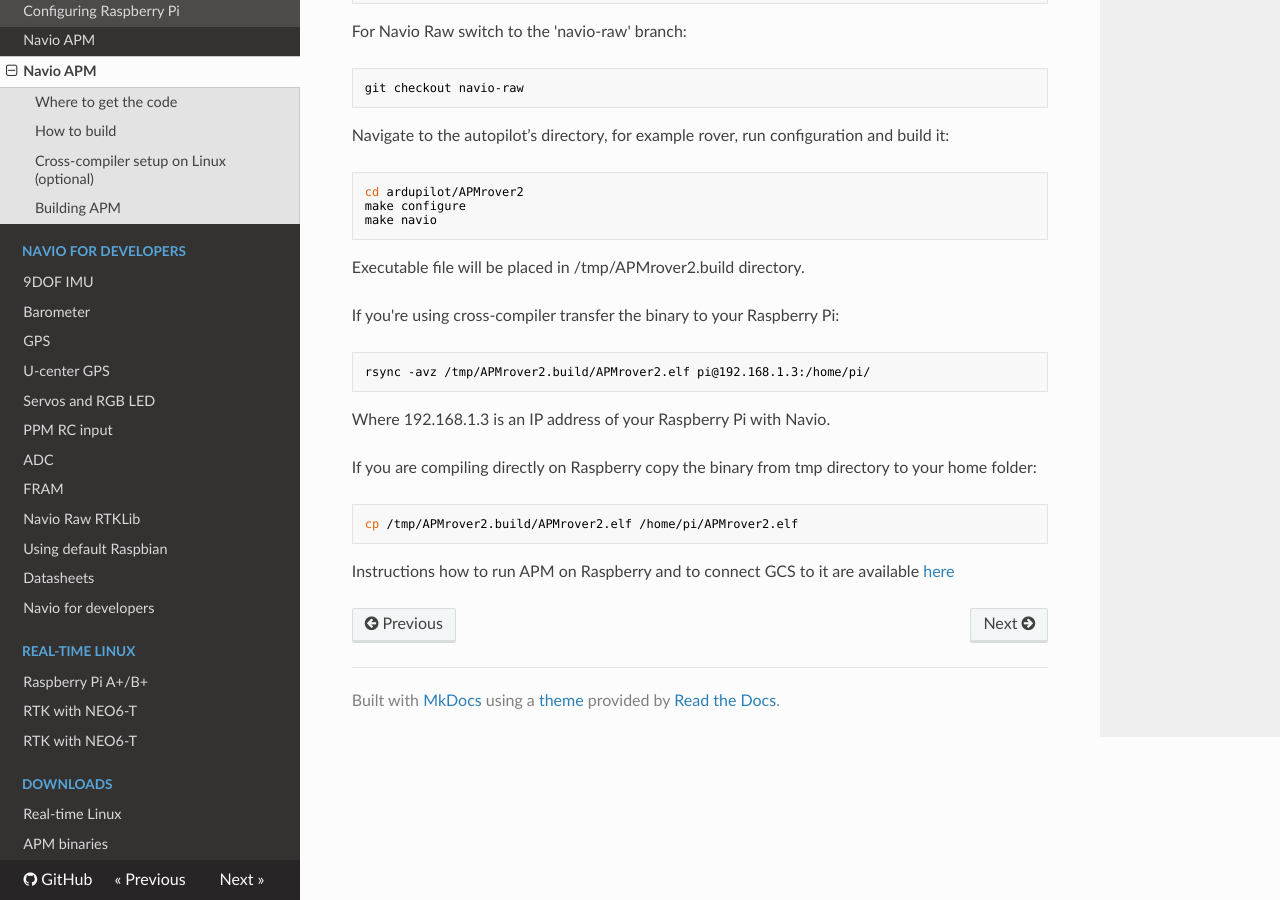
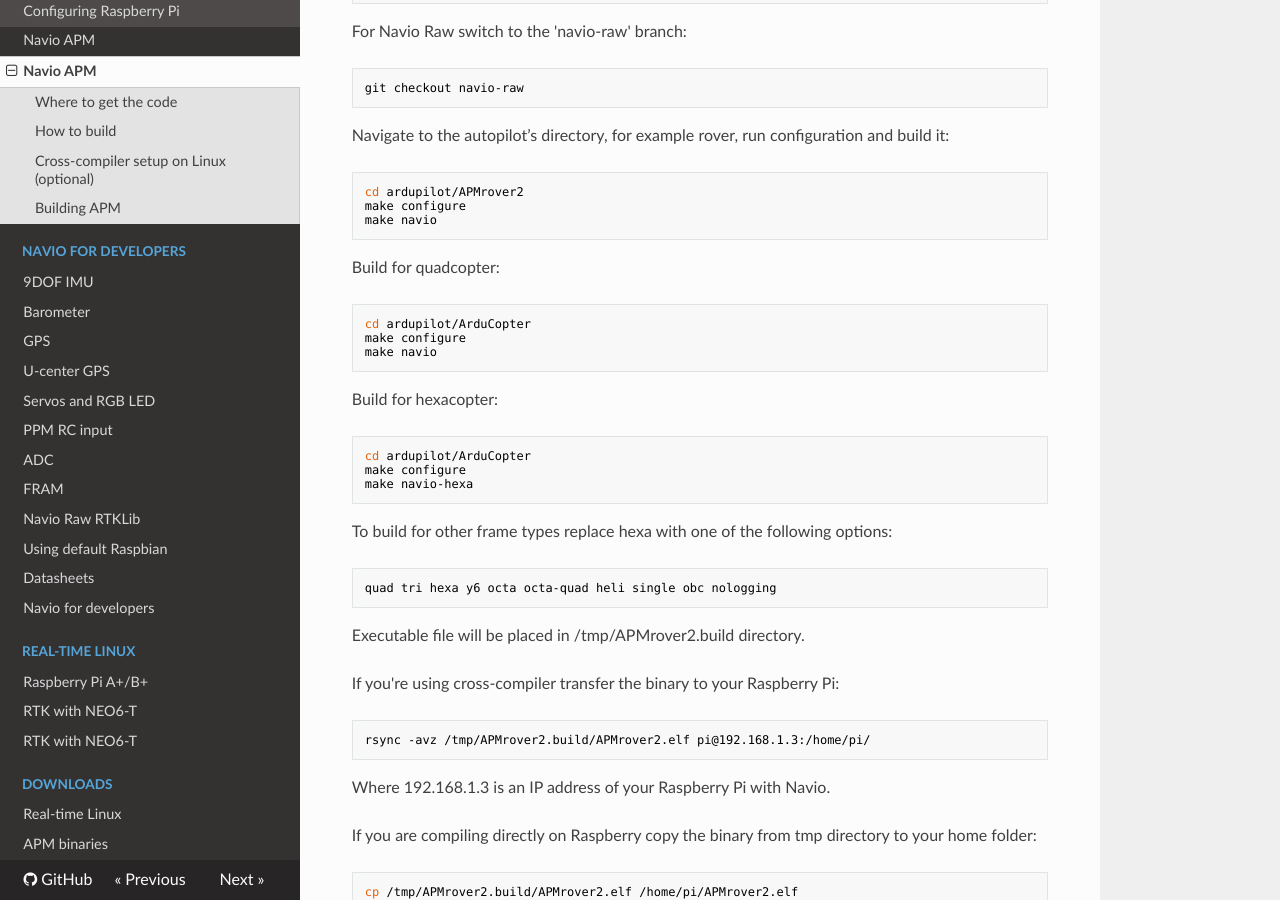
Before and after one commit to emlid/navio2-docs, an MkDocs documentation site: the page built from docs/Navio-APM/building-from-sources.md, in a window 1280 px wide and 900 px high, scrolled down 1608 px. Built offline with MkDocs 1.6.1, drawn with Linux system fonts in a browser that asks for light colours; nearby versions of some CDN libraries; old or Windows-style settings are respelled for this version of MkDocs.

Commit message:
Added build for different frame types

````diff
--- a/docs/Navio-APM/building-from-sources.md
+++ b/docs/Navio-APM/building-from-sources.md
@@ -65,6 +65,26 @@ cd ardupilot/APMrover2
 make configure
 make navio
 ```
+Build  for quadcopter:
+
+```bash
+cd ardupilot/ArduCopter
+make configure
+make navio
+```
+
+Build for hexacopter:
+
+```bash
+cd ardupilot/ArduCopter
+make configure
+make navio-hexa
+```
+To build for other frame types replace hexa with one of the following options:
+
+```bash
+quad tri hexa y6 octa octa-quad heli single obc nologging
+```
 
 Executable file will be placed in /tmp/APMrover2.build directory.
 
````
